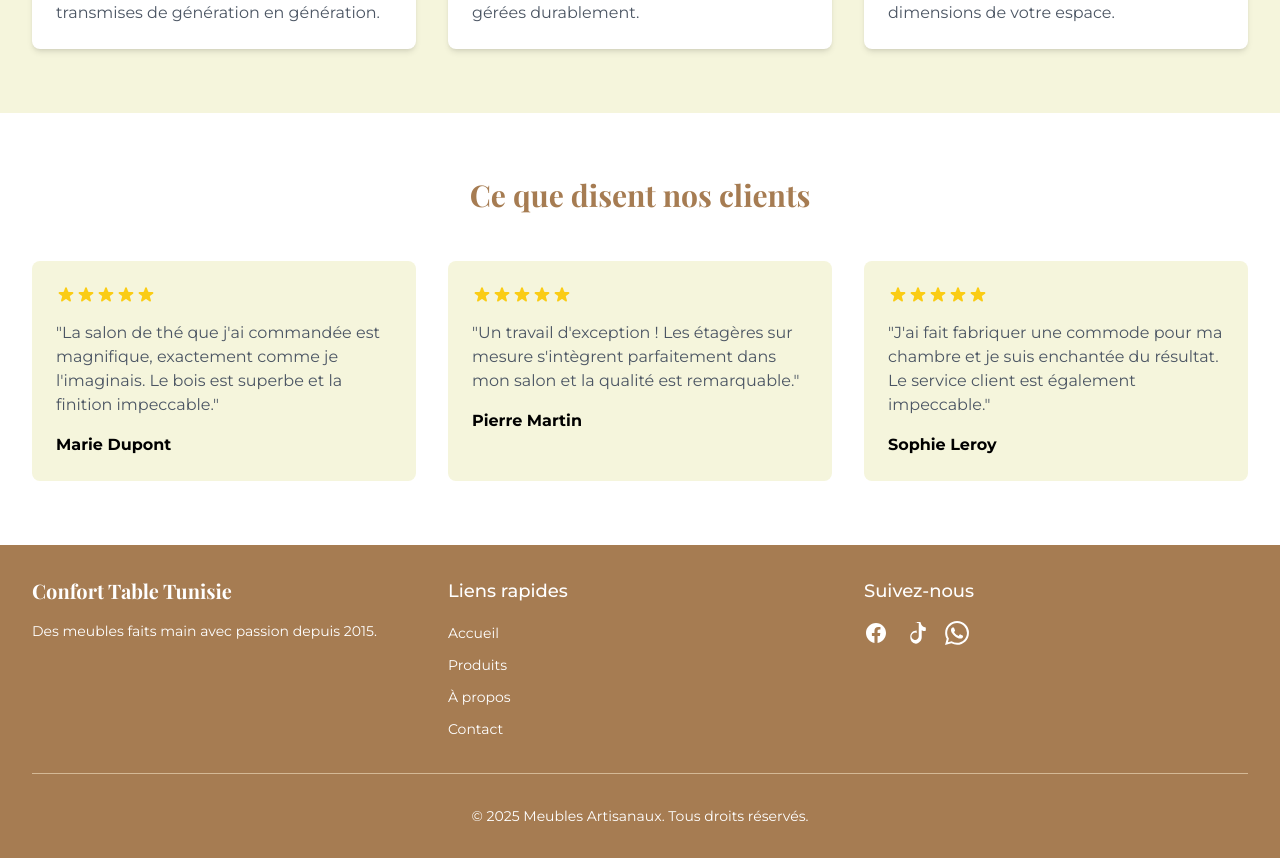
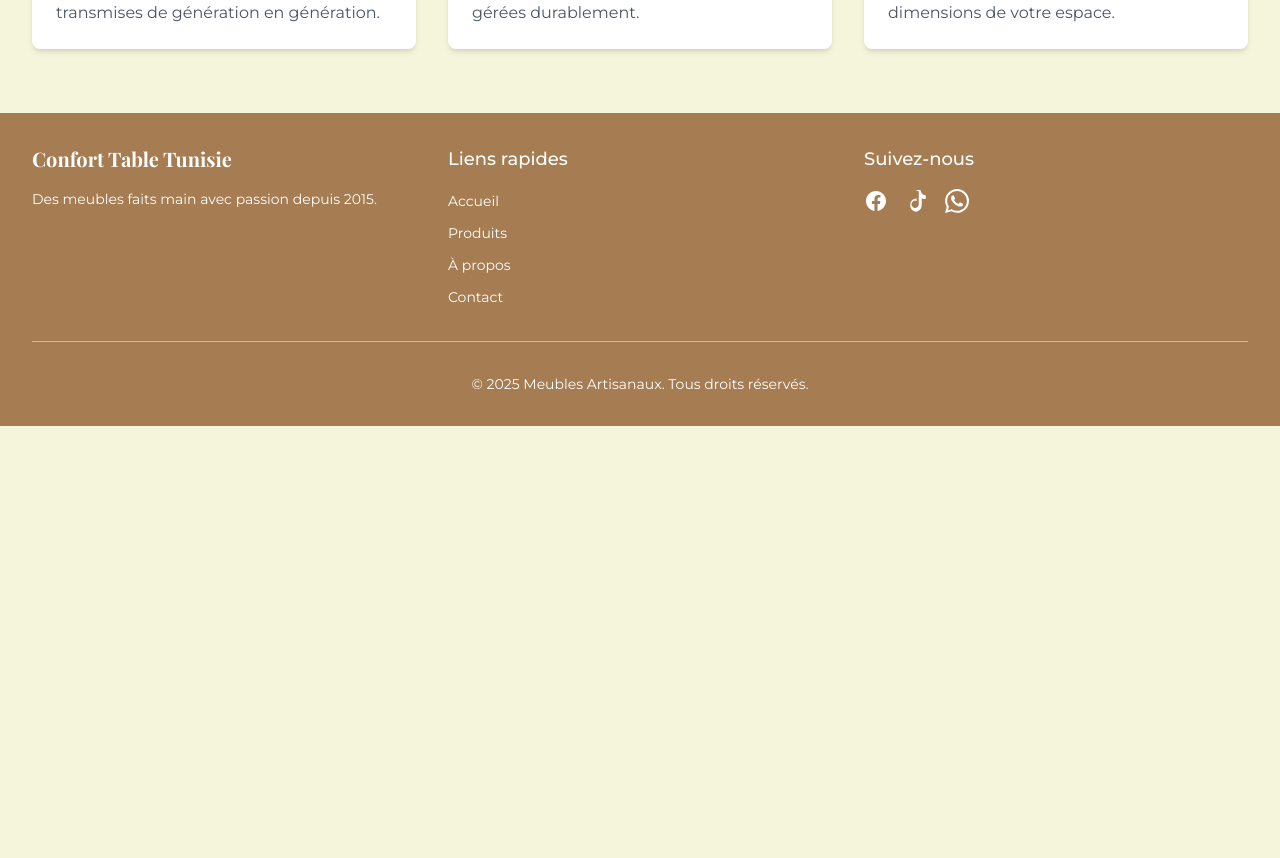
Before and after one commit to bahloulfares/ConfortTableTunisie, a React (Create React App) app: page / in a window 1280 px wide. Shown: the part 1247-2105 px from the top of the page. After the commit the page ends 1673 px from the top, so only its background shows below. Built offline with nearby package versions, Linux system fonts and the light colour scheme.

Commit message:
refactor(Home): comment out testimonials section temporarily
The testimonials section is being temporarily removed from the homepage while we update the content and design

```diff
--- a/src/pages/Home.jsx
+++ b/src/pages/Home.jsx
@@ -81,7 +81,7 @@ const Home = () => {
       </div>
 
       {/* Testimonials */}
-      <div className="py-16 bg-white">
+      {/* <div className="py-16 bg-white">
         <div className="max-w-7xl mx-auto px-4 sm:px-6 lg:px-8">
           <div className="text-center mb-12">
             <h2 className="text-3xl font-serif font-bold text-wood">Ce que disent nos clients</h2>
@@ -131,7 +131,7 @@ const Home = () => {
             </div>
           </div>
         </div>
-      </div>
+      </div> */}
     </div>
   );
 };
```
